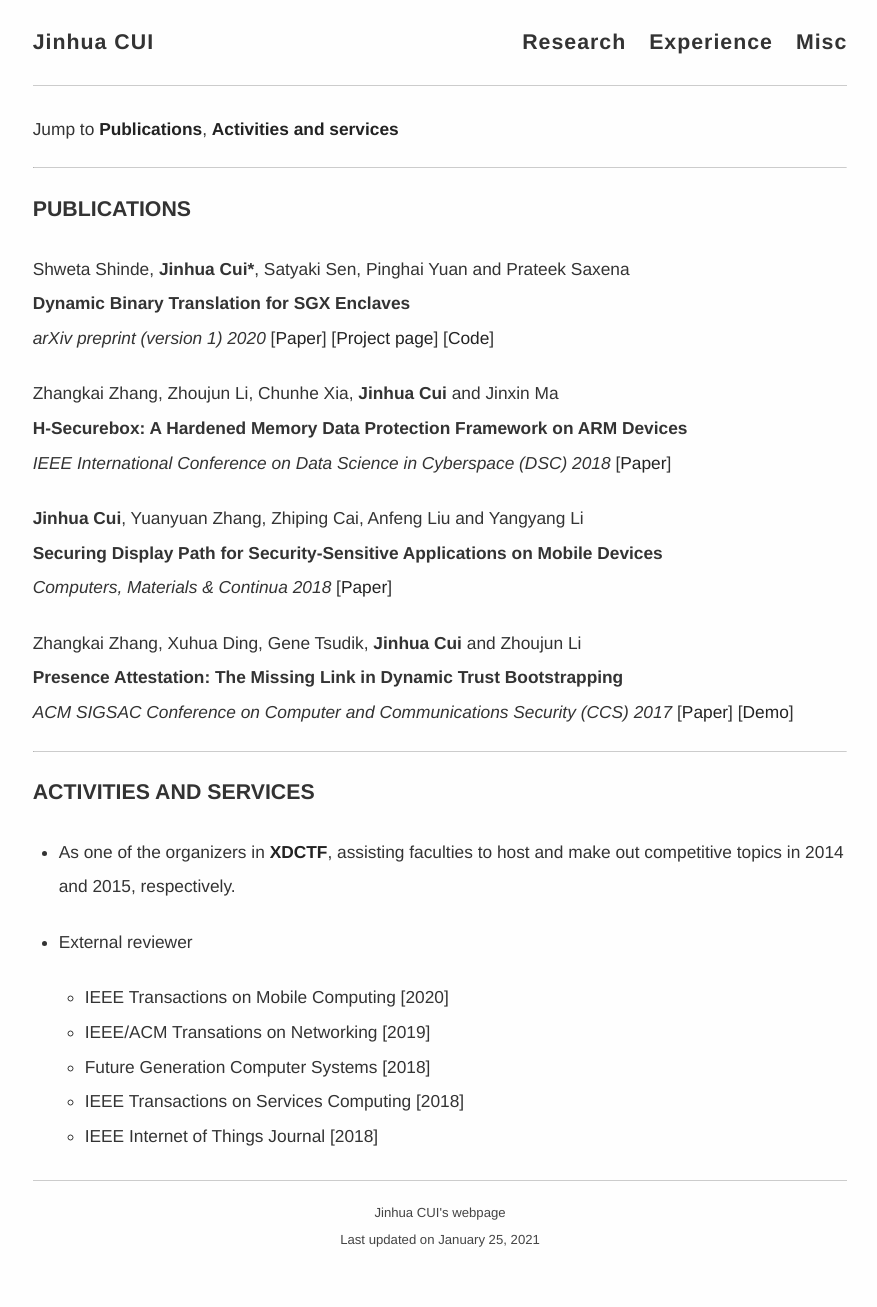
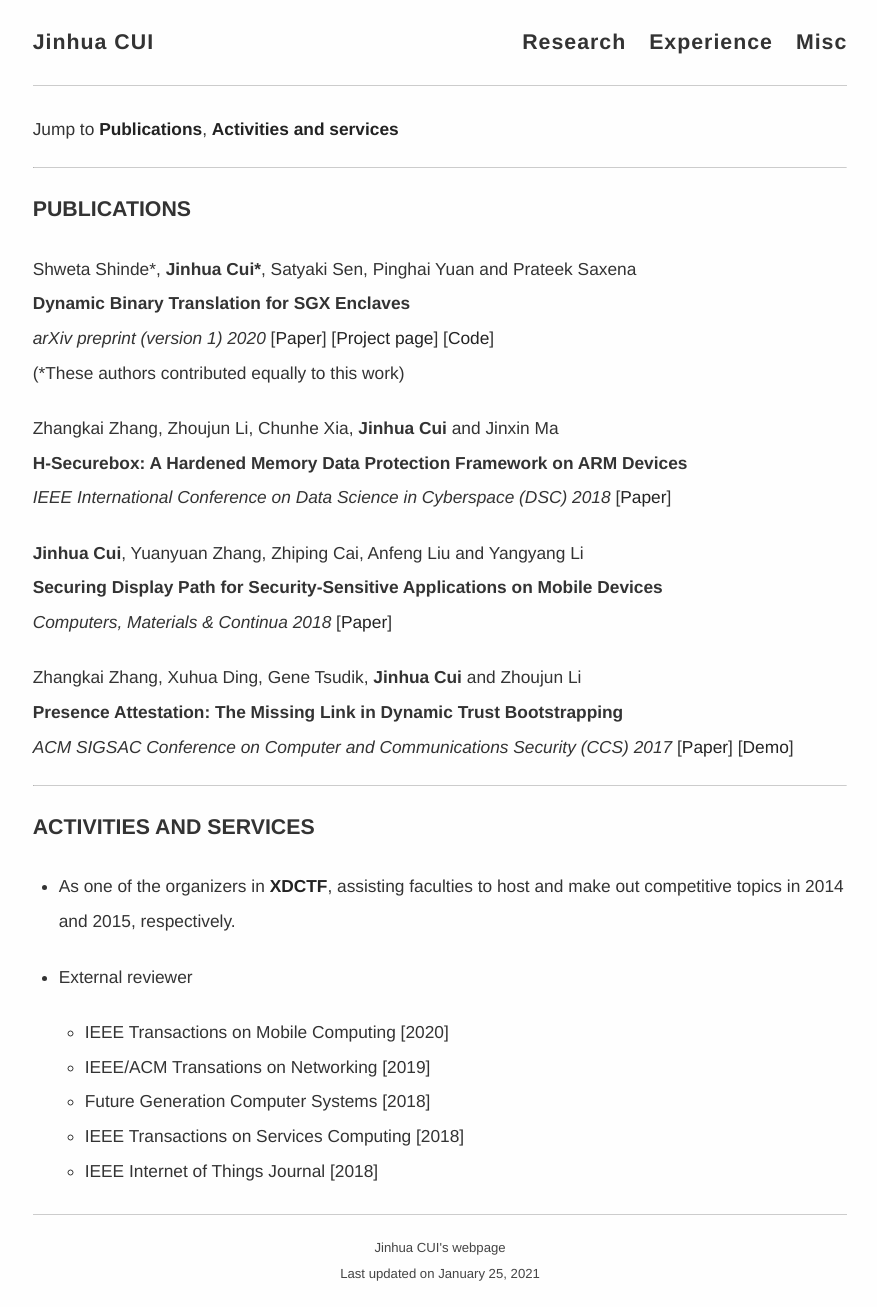
Before and after one commit to cimcs/cimcs.github.io, a Jekyll site: the page built from research.md, in a window 1280 px wide. Shown: the whole page, without its empty margins (200-1077 px from the left). Built offline with Jekyll 4.4.1, drawn with Linux system fonts in a browser that asks for light colours; comment, search, counter and statistics services are not loaded; before the commit the page ends 1273 px from its top, so only the background shows below that.

Commit message:
Adjust minor

```diff
--- a/_data/cv.yml
+++ b/_data/cv.yml
@@ -136,8 +136,9 @@ awards:
 
 publications:
     - title:   "Dynamic Binary Translation for SGX Enclaves"
-      author:  Shweta Shinde, **Jinhua Cui\***, Satyaki Sen, Pinghai Yuan and Prateek Saxena
+      author:  Shweta Shinde\*, **Jinhua Cui\***, Satyaki Sen, Pinghai Yuan and Prateek Saxena
       journal: arXiv preprint
+      mark:    \*These authors contributed equally to this work
       note:    version 1
       year:    2020
       doi:
--- a/research.md
+++ b/research.md
@@ -281,7 +281,8 @@ Jump to **[Publications](#peer-reviewed-publications)**, <!-- [Thesis](#doctoral
 **{{pub.title}}**<br />
 *{{pub.journal}}*
 {% if pub.note %} *({{pub.note}})*
-{% endif %} *{{pub.year}}*  [[Paper]({% if pub.internal %}{{pub.url | prepend: site.baseurl}}{% else %}{{pub.url}}{% endif %})] <!-- {% if pub.doi %}[[doi]({{pub.doi}})]{% endif %} --> {% if pub.web %}[[Project page]({{pub.web}})]{% endif %} {% if pub.code %}[[Code]({{pub.code}})]{% endif %} {% if pub.demo %}[[Demo]({{pub.demo}})]{% endif %} {% if pub.video %}[[Video]({{pub.video}})]{% endif %} {% if pub.slides %}[[Slides]({{pub.slides}})]{% endif %}
+{% endif %} *{{pub.year}}*  [[Paper]({% if pub.internal %}{{pub.url | prepend: site.baseurl}}{% else %}{{pub.url}}{% endif %})] <!-- {% if pub.doi %}[[doi]({{pub.doi}})]{% endif %} --> {% if pub.web %}[[Project page]({{pub.web}})]{% endif %} {% if pub.code %}[[Code]({{pub.code}})]{% endif %} {% if pub.demo %}[[Demo]({{pub.demo}})]{% endif %} {% if pub.video %}[[Video]({{pub.video}})]{% endif %} {% if pub.slides %}[[Slides]({{pub.slides}})]{% endif %}<br />{% if pub.mark %} ({{pub.mark}}){% endif %}
+
 
 {% endfor %}
 
```
